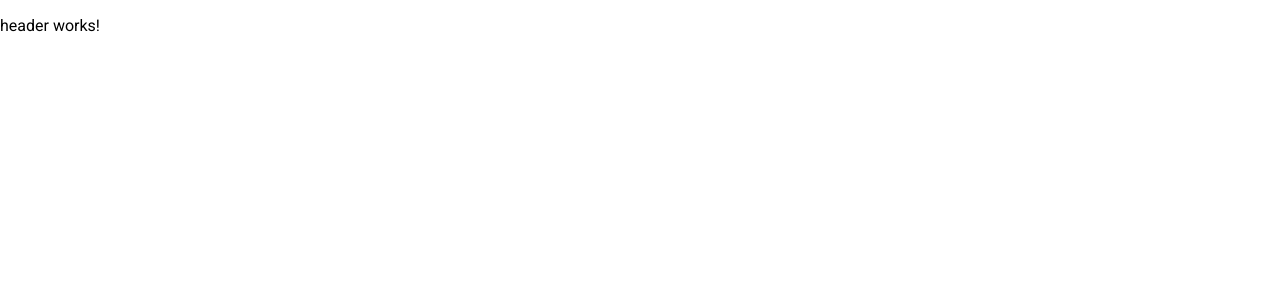
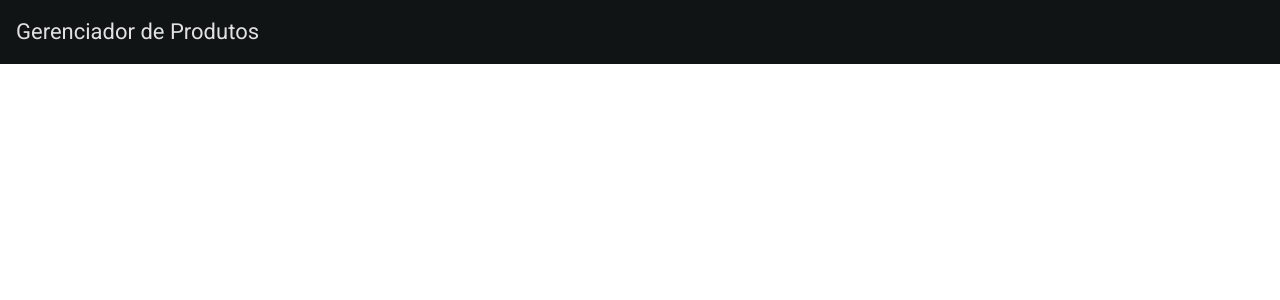
Before and after one commit to lucxavier/product-store, an Angular app: page / in a window 1280 px wide. Shown: the top 300 px of the page. Built offline with nearby package versions, Linux system fonts and the light colour scheme.

Commit message:
fear:  add MatToolbar ao Header

```diff
--- a/src/app/shared/components/header/header.component.html
+++ b/src/app/shared/components/header/header.component.html
@@ -1 +1,3 @@
-<p>header works!</p>
+<mat-toolbar>
+  <p>Gerenciador de Produtos</p>
+</mat-toolbar>
--- a/src/app/shared/components/header/header.component.ts
+++ b/src/app/shared/components/header/header.component.ts
@@ -1,9 +1,9 @@
 import { Component } from '@angular/core';
-
+import { MatToolbarModule } from '@angular/material/toolbar';
 @Component({
   selector: 'app-header',
   standalone: true,
-  imports: [],
+  imports: [MatToolbarModule],
   templateUrl: './header.component.html',
   styleUrl: './header.component.scss',
 })
```
